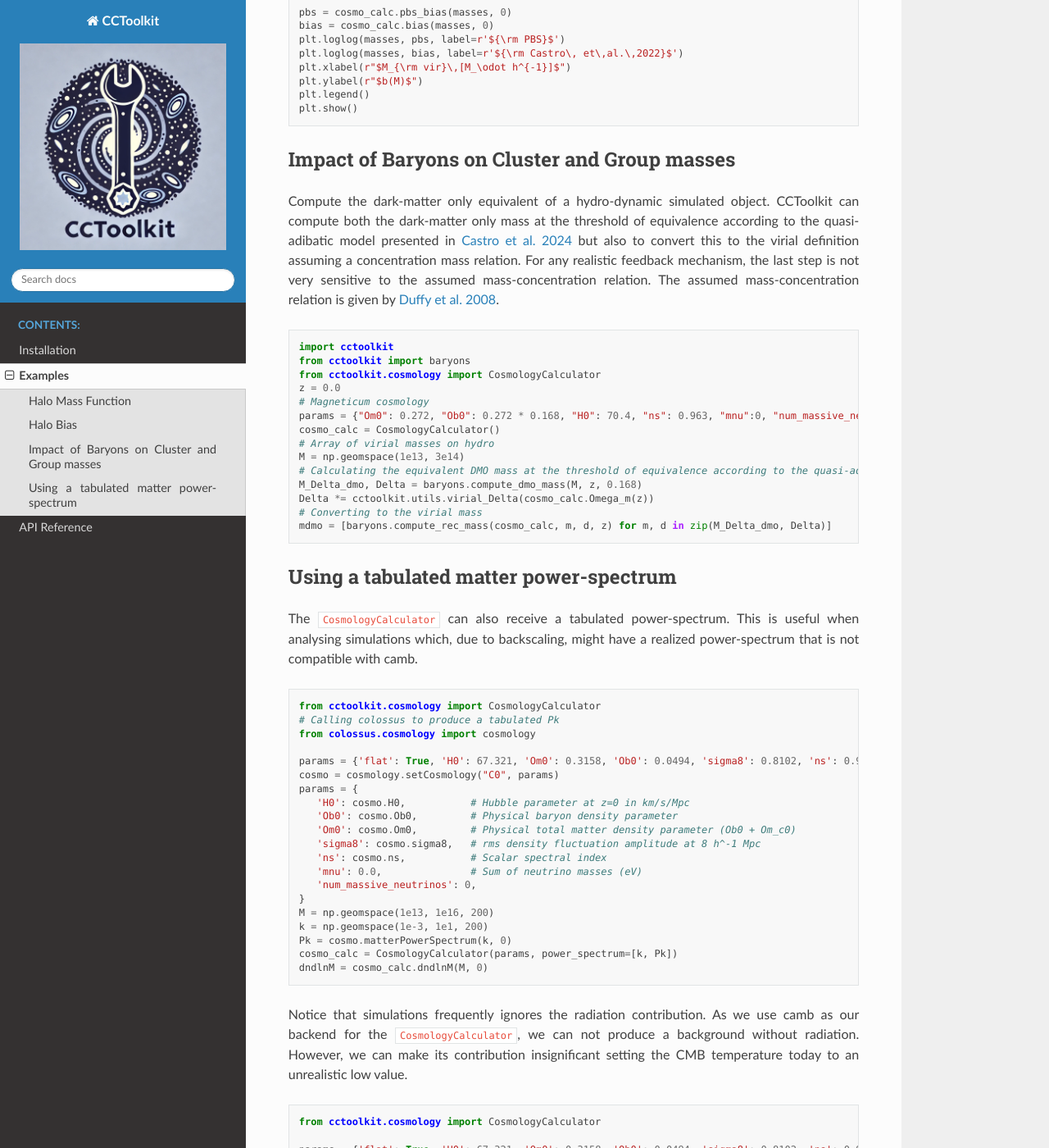
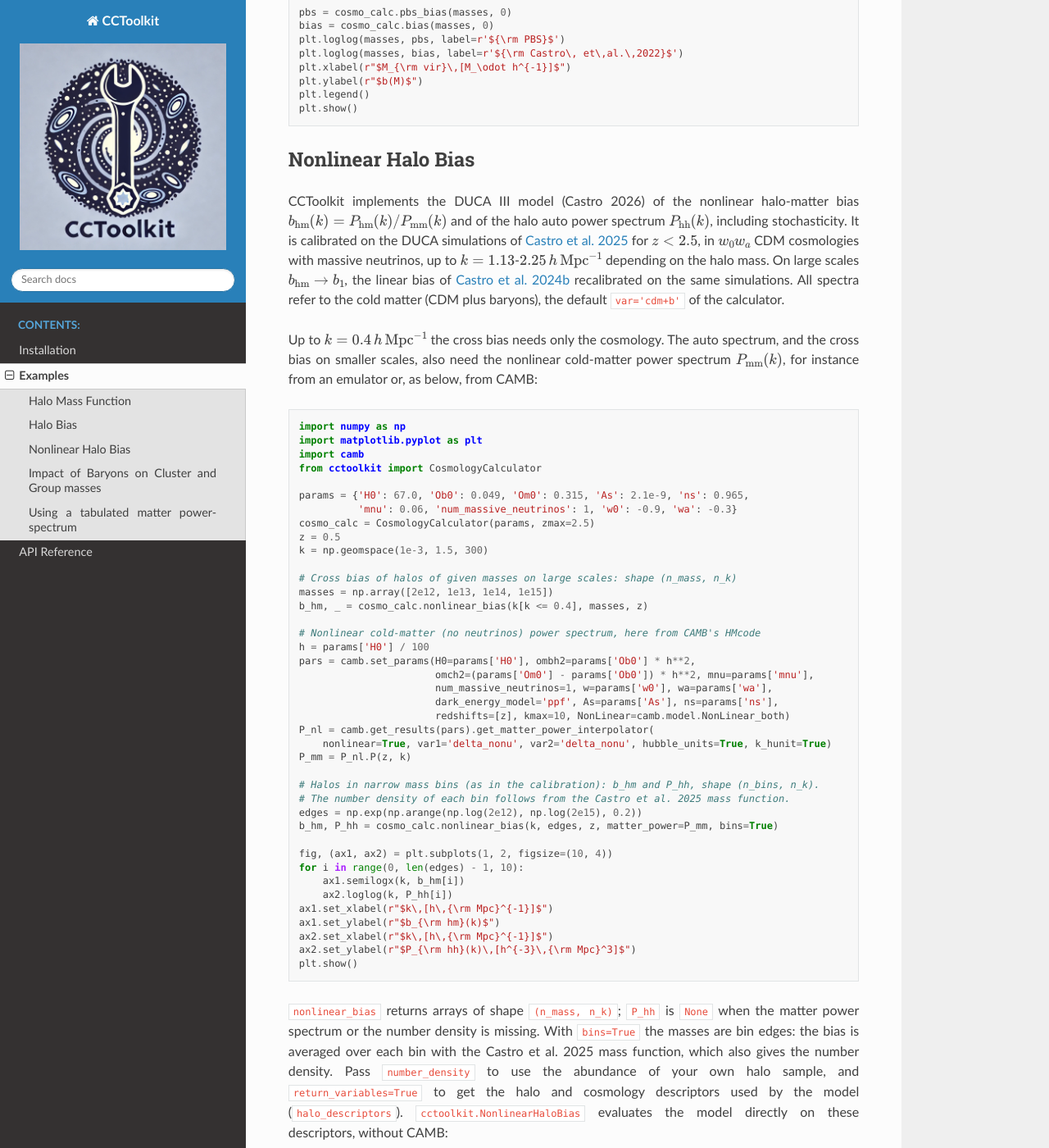
Before and after one commit to TiagoBsCastro/CCToolkit, a Sphinx documentation site: the page built from docs/source/examples.rst, in a window 1280 px wide and 1400 px high, scrolled down 1298 px. Shown: the whole window at 82% size. Built offline with Sphinx 7.4.7 and the Read the Docs theme 3.1.0, drawn with Linux system fonts in a browser that asks for light colours; some of the changed text lies outside the part shown.

Commit message:
Document the nonlinear halo bias model
README feature and example, docs examples section with the domain of
validity, and the API reference of cctoolkit.nonlinear_bias.

Co-Authored-By: Claude Opus 5.5 <noreply@anthropic.com>

```diff
--- a/docs/source/examples.rst
+++ b/docs/source/examples.rst
@@ -71,6 +71,74 @@ Compute the linear halo bias or the at redshift z = 0 for a given mass. CCToolki
    plt.legend()
    plt.show()
 
+Nonlinear Halo Bias
+-------------------
+
+CCToolkit implements the DUCA III model (Castro 2026) of the nonlinear halo-matter bias :math:`b_{\rm hm}(k) = P_{\rm hm}(k)/P_{\rm mm}(k)` and of the halo auto power spectrum :math:`P_{\rm hh}(k)`, including stochasticity. It is calibrated on the DUCA simulations of `Castro et al. 2025 <https://inspirehep.net/literature/2910564>`__ for :math:`z < 2.5`, in :math:`w_0w_a` CDM cosmologies with massive neutrinos, up to :math:`k = 1.13`-:math:`2.25\,h\,{\rm Mpc}^{-1}` depending on the halo mass. On large scales :math:`b_{\rm hm} \to b_1`, the linear bias of `Castro et al. 2024b <https://inspirehep.net/literature/2824892>`__ recalibrated on the same simulations. All spectra refer to the cold matter (CDM plus baryons), the default ``var='cdm+b'`` of the calculator.
+
+Up to :math:`k = 0.4\,h\,{\rm Mpc}^{-1}` the cross bias needs only the cosmology. The auto spectrum, and the cross bias on smaller scales, also need the nonlinear cold-matter power spectrum :math:`P_{\rm mm}(k)`, for instance from an emulator or, as below, from CAMB:
+
+.. code-block:: python
+
+   import numpy as np
+   import matplotlib.pyplot as plt
+   import camb
+   from cctoolkit import CosmologyCalculator
+
+   params = {'H0': 67.0, 'Ob0': 0.049, 'Om0': 0.315, 'As': 2.1e-9, 'ns': 0.965,
+             'mnu': 0.06, 'num_massive_neutrinos': 1, 'w0': -0.9, 'wa': -0.3}
+   cosmo_calc = CosmologyCalculator(params, zmax=2.5)
+   z = 0.5
+   k = np.geomspace(1e-3, 1.5, 300)
+
+   # Cross bias of halos of given masses on large scales: shape (n_mass, n_k)
+   masses = np.array([2e12, 1e13, 1e14, 1e15])
+   b_hm, _ = cosmo_calc.nonlinear_bias(k[k <= 0.4], masses, z)
+
+   # Nonlinear cold-matter (no neutrinos) power spectrum, here from CAMB's HMcode
+   h = params['H0'] / 100
+   pars = camb.set_params(H0=params['H0'], ombh2=params['Ob0'] * h**2,
+                          omch2=(params['Om0'] - params['Ob0']) * h**2, mnu=params['mnu'],
+                          num_massive_neutrinos=1, w=params['w0'], wa=params['wa'],
+                          dark_energy_model='ppf', As=params['As'], ns=params['ns'],
+                          redshifts=[z], kmax=10, NonLinear=camb.model.NonLinear_both)
+   P_nl = camb.get_results(pars).get_matter_power_interpolator(
+       nonlinear=True, var1='delta_nonu', var2='delta_nonu', hubble_units=True, k_hunit=True)
+   P_mm = P_nl.P(z, k)
+
+   # Halos in narrow mass bins (as in the calibration): b_hm and P_hh, shape (n_bins, n_k).
+   # The number density of each bin follows from the Castro et al. 2025 mass function.
+   edges = np.exp(np.arange(np.log(2e12), np.log(2e15), 0.2))
+   b_hm, P_hh = cosmo_calc.nonlinear_bias(k, edges, z, matter_power=P_mm, bins=True)
+
+   fig, (ax1, ax2) = plt.subplots(1, 2, figsize=(10, 4))
+   for i in range(0, len(edges) - 1, 10):
+       ax1.semilogx(k, b_hm[i])
+       ax2.loglog(k, P_hh[i])
+   ax1.set_xlabel(r"$k\,[h\,{\rm Mpc}^{-1}]$")
+   ax1.set_ylabel(r"$b_{\rm hm}(k)$")
+   ax2.set_xlabel(r"$k\,[h\,{\rm Mpc}^{-1}]$")
+   ax2.set_ylabel(r"$P_{\rm hh}(k)\,[h^{-3}\,{\rm Mpc}^3]$")
+   plt.show()
+
+``nonlinear_bias`` returns arrays of shape ``(n_mass, n_k)``; ``P_hh`` is ``None`` when the matter power spectrum or the number density is missing. With ``bins=True`` the masses are bin edges: the bias is averaged over each bin with the Castro et al. 2025 mass function, which also gives the number density. Pass ``number_density`` to use the abundance of your own halo sample, and ``return_variables=True`` to get the halo and cosmology descriptors used by the model (``halo_descriptors``). ``cctoolkit.NonlinearHaloBias`` evaluates the model directly on these descriptors, without CAMB:
+
+.. code-block:: python
+
+   from cctoolkit import NonlinearHaloBias
+
+   model = NonlinearHaloBias()
+   b_hm, P_hh, d = cosmo_calc.nonlinear_bias(k, edges, z, matter_power=P_mm, bins=True,
+                                             return_variables=True)
+   b1 = model.linear_bias(d['peak_height'], d['sigma_slope'], d['omega_cb_z'], d['S8'],
+                          d['pbs_bias'])
+
+Domain of validity:
+
+- :math:`z < 2.5`, halos above 150 particles of the DUCA runs (for the Fiducial cosmology, :math:`M \gtrsim 1.5\times10^{12}\,M_\odot h^{-1}` from the high-resolution runs), and the cosmological parameter ranges of the DUCA I simulations.
+- The calibration uses bins of width :math:`\Delta\ln M = 0.2`, in which the halo shot noise dominates :math:`P_{\rm hh}` at :math:`k \gtrsim 0.3\,h\,{\rm Mpc}^{-1}`. For much denser samples, such as wide bins of low-mass halos, :math:`P_{\rm hh}` on small scales is an extrapolation; :math:`b_{\rm hm}` is not affected.
+- Between 0.4 and :math:`0.6\,h\,{\rm Mpc}^{-1}` the large-scale model is joined to its small-scale extension. Validate the join before transforming the predictions to configuration space.
+
 Impact of Baryons on Cluster and Group masses
 ---------------------------------------------
 
--- a/docs/source/index.rst
+++ b/docs/source/index.rst
@@ -18,6 +18,7 @@ Features
 - **Cosmological Calculations**: Easily compute various cosmological quantities, including background quantities and power spectra.
 - **Halo Mass Function (HMF)**: Calculate the multiplicity function and HMF parameters for different halo finders based on the model presented in `Castro et al. 2023 <https://inspirehep.net/literature/2132031>`_ or the model presented in `Castro et al. 2025 <https://inspirehep.net/literature/2910564>`_ for dynamical dark energy cosmologies.
 - **Halo Bias**: Includes functions to compute the linear halo bias, with corrections based on the Peak Background Split (PBS) model presented in `Castro et al. 2024b <https://inspirehep.net/literature/2824892>`_.
+- **Nonlinear halo bias**: Implements the DUCA III model (Castro 2026) of the scale-dependent halo-matter bias and the halo auto power spectrum, including stochasticity, in :math:`w_0w_a` CDM cosmologies with massive neutrinos, for :math:`z < 2.5` and up to :math:`k \simeq 1`-:math:`2\,h\,{\rm Mpc}^{-1}`.
 - **Baryonic impact**: Implements the model presented in `Castro et al. 2024a <https://inspirehep.net/literature/2718844>`_ for the baryonic impact on cluster and group masses.
 - **Utility Functions**: Provides useful utilities for the manipulation of the power spectrum.
 
```
Also changed, not shown: README.md (+54 -0 lines), docs/source/api/modules.rst (+8 -0 lines).
